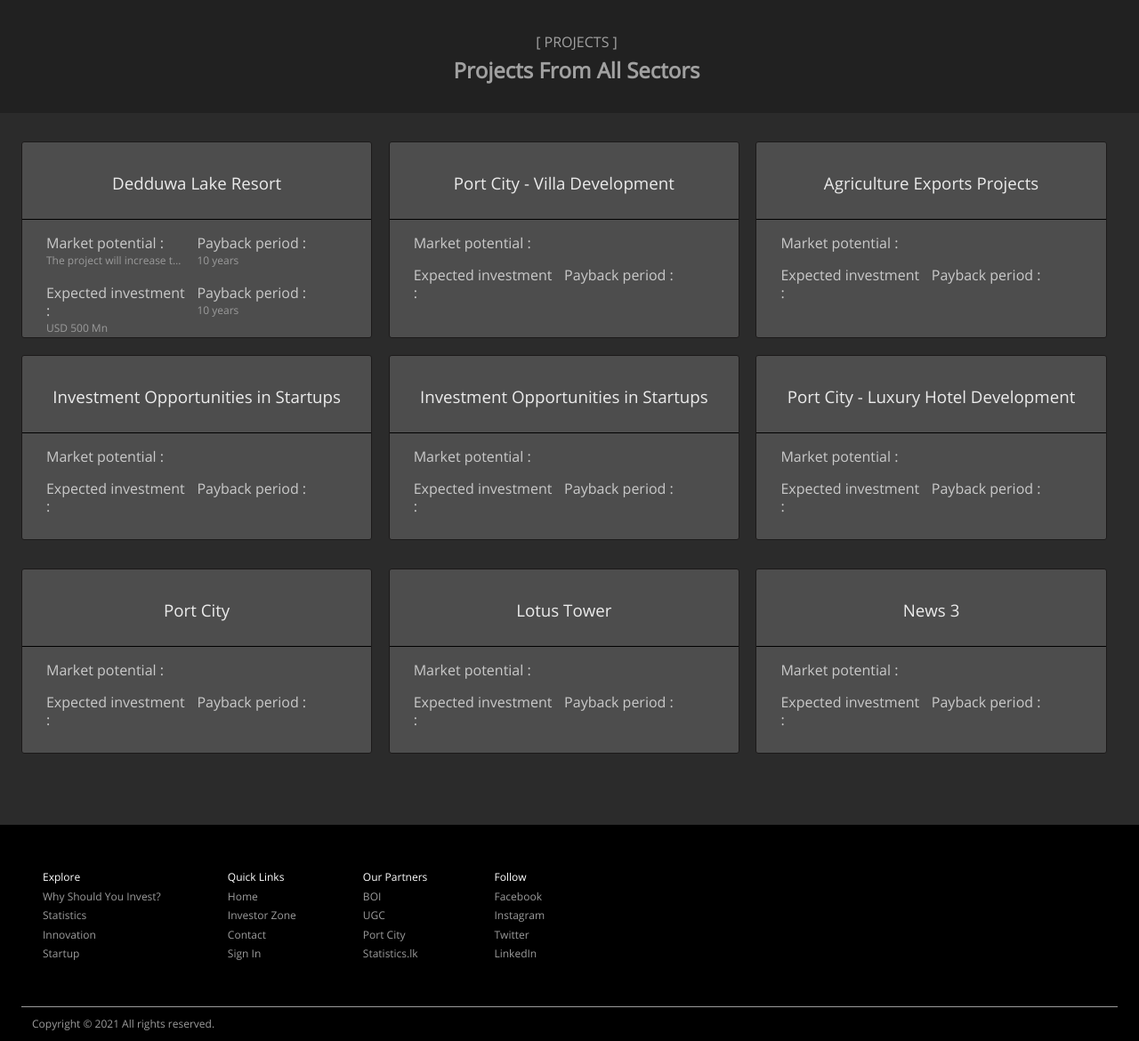
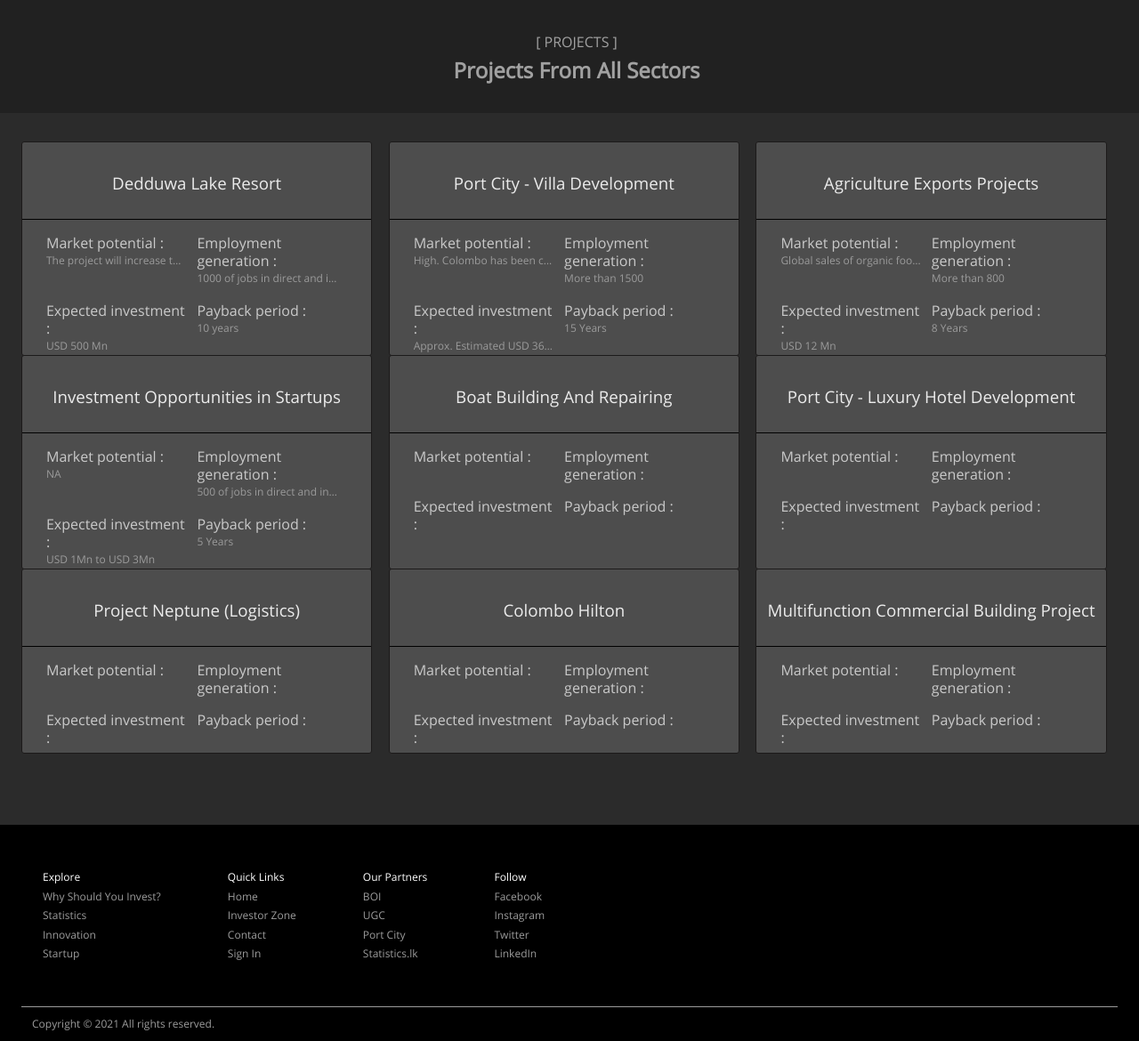
Before and after one commit to yasasgit/web-dev-sdg, a PHP site: page /html/projects.html in a window 1280 px wide. Shown: the part 705-1875 px from the top of the page at 89% size. Run offline with PHP 8.4, Linux system fonts and the light colour scheme.

Commit message:
update project grid

```diff
--- a/website/css/projects-01.css
+++ b/website/css/projects-01.css
@@ -60,6 +60,7 @@
 
 .row-03-02 {
     width: 50%;
+    padding-bottom: 5%;
     /*height: 350px;*/
     float: right;
     margin: 10px 0;
@@ -97,11 +98,14 @@
 }
 
 .topic {
+    padding-bottom: 1%;
     text-align: left;
 }
 
 .content {
     text-align: left;
+    padding-bottom: 5%;
+    line-height: 20px;
 }
 
 hr {
--- a/website/html/projects-01.html
+++ b/website/html/projects-01.html
@@ -39,7 +39,7 @@
                 <h4 class="topic">Expected method of partnership :</h4>
                 <p class="content"></p>
                 <h4 class="topic">Employment generation </h4>
-                <p class="content">1000 of jobs in direct and indirect employmen</p>
+                <p class="content">1000 of jobs in direct and indirect employment</p>
             </div>
             <div class="row-03-02">
                 <h4 class="topic">Market potential :</h4>
@@ -52,7 +52,7 @@
                 <p class="content">N/A</p>
             </div>
         </div>
-        <hr class="solid">
+        <!-- <hr class="solid"> -->
         <div class="row-04">
             <h4 class="topic">Current status of the project :</h4>
             <p class="content">Potential investors/Developers are invited for Foreign
@@ -85,7 +85,7 @@
                 <p class="content">SLTDA</p>
             </div>
         </div>
-        <hr class="solid">
+        <!-- <hr class="solid"> -->
         <div class="row-07">
             <div class="row-07-01">
                 <h4 class="topic">Benefits to the Investor :</h4>
--- a/website/html/projects.html
+++ b/website/html/projects.html
@@ -34,8 +34,8 @@
                                 and fruit & vegetable growers and retailers.</span>
                         </div>
                         <div class="rmore">
-                            <p>Payback period : </p>
-                            <span>10 years</span>
+                            <p>Employment generation : </p>
+                            <span>1000 of jobs in direct and indirect employment</span>
                         </div>
                     </div>
                     <div class="rbot">
@@ -59,21 +59,27 @@
                     <div class="rtop">
                         <div class="rmore">
                             <p>Market potential : </p>
-                            <span></span>
+                            <span>High. Colombo has been consecutively ranked as South Asia's Best City to Live in
+                                by
+                                Mercer, reflecting Colombo's attractiveness for businesses and mobile talent. Sri Lanka also
+                                offers
+                                a substantial pool of high quality human capital and competitive costs of doing business. Port
+                                City
+                                Colombo is expected to further enhance this appeal as a master-planned urban development.</span>
                         </div>
                         <div class="rmore">
-                            <p></p>
-                            <span></span>
+                            <p>Employment generation :</p>
+                            <span>More than 1500</span>
                         </div>
                     </div>
                     <div class="rbot">
                         <div class="rmore">
                             <p>Expected investment :</p>
-                            <span></span>
+                            <span>Approx. Estimated USD 362.5 Million</span>
                         </div>
                         <div class="rmore">
                             <p>Payback period : </p>
-                            <span></span>
+                            <span>15 Years</span>
                         </div>
                     </div>
                 </div>
@@ -86,21 +92,24 @@
                     <div class="rtop">
                         <div class="rmore">
                             <p>Market potential : </p>
-                            <span></span>
+                            <span>Global sales of organic food amounted to USD 95 Bn in 2019; this figure has grown
+                                consistently on a year on year basis from the USD 18 Bn recorded in 2000. The pandemic has led
+                                humans to be more conscious of their food habits with sustainability and traceability warranting
+                                greater importance in consumption habits.</span>
                         </div>
                         <div class="rmore">
-                            <p></p>
-                            <span></span>
+                            <p>Employment generation :</p>
+                            <span>More than 800</span>
                         </div>
                     </div>
                     <div class="rbot">
                         <div class="rmore">
                             <p>Expected investment :</p>
-                            <span></span>
+                            <span>USD 12 Mn</span>
                         </div>
                         <div class="rmore">
                             <p>Payback period : </p>
-                            <span></span>
+                            <span>8 Years</span>
                         </div>
                     </div>
                 </div>
@@ -115,21 +124,21 @@
                     <div class="rtop">
                         <div class="rmore">
                             <p>Market potential : </p>
-                            <span></span>
+                            <span>NA</span>
                         </div>
                         <div class="rmore">
-                            <p></p>
-                            <span></span>
+                            <p>Employment generation :</p>
+                            <span>500 of jobs in direct and indirect employment</span>
                         </div>
                     </div>
                     <div class="rbot">
                         <div class="rmore">
                             <p>Expected investment :</p>
-                            <span></span>
+                            <span>USD 1Mn to USD 3Mn</span>
                         </div>
                         <div class="rmore">
                             <p>Payback period : </p>
-                            <span></span>
+                            <span>5 Years</span>
                         </div>
                     </div>
                 </div>
@@ -137,7 +146,7 @@
             <a class="item1" href="../html/projects-05.html">
                 <div>
 
-                    <h3>Investment Opportunities in Startups</h3><br>
+                    <h3>Boat Building And Repairing</h3><br>
                     <hr class="solid">
                     <div class="rtop">
                         <div class="rmore">
@@ -145,7 +154,7 @@
                             <span></span>
                         </div>
                         <div class="rmore">
-                            <p></p>
+                            <p>Employment generation :</p>
                             <span></span>
                         </div>
                     </div>
@@ -172,7 +181,7 @@
                             <span></span>
                         </div>
                         <div class="rmore">
-                            <p></p>
+                            <p>Employment generation :</p>
                             <span></span>
                         </div>
                     </div>
@@ -193,7 +202,7 @@
             <a class="item1" href="./projects-07.html">
                 <div>
 
-                    <h3>Port City</h3><br>
+                    <h3>Project Neptune (Logistics)</h3><br>
                     <hr class="solid">
                     <div class="rtop">
                         <div class="rmore">
@@ -201,7 +210,7 @@
                             <span></span>
                         </div>
                         <div class="rmore">
-                            <p></p>
+                            <p>Employment generation :</p>
                             <span></span>
                         </div>
                     </div>
@@ -220,7 +229,7 @@
             <a class="item1" href="./projects-08.html">
                 <div>
 
-                    <h3>Lotus Tower</h3><br>
+                    <h3>Colombo Hilton</h3><br>
                     <hr class="solid">
                     <div class="rtop">
                         <div class="rmore">
@@ -228,7 +237,7 @@
                             <span></span>
                         </div>
                         <div class="rmore">
-                            <p></p>
+                            <p>Employment generation :</p>
                             <span></span>
                         </div>
                     </div>
@@ -247,7 +256,7 @@
             <a class="item1" href="./projects-09.html">
                 <div>
 
-                    <h3>News 3</h3><br>
+                    <h3>Multifunction Commercial Building Project</h3><br>
                     <hr class="solid">
                     <div class="rtop">
                         <div class="rmore">
@@ -255,7 +264,7 @@
                             <span></span>
                         </div>
                         <div class="rmore">
-                            <p></p>
+                            <p>Employment generation :</p>
                             <span></span>
                         </div>
                     </div>
```
Also changed, not shown: website/html/projects-02.html (+8 -8 lines), website/html/projects-03.html (+12 -10 lines).
